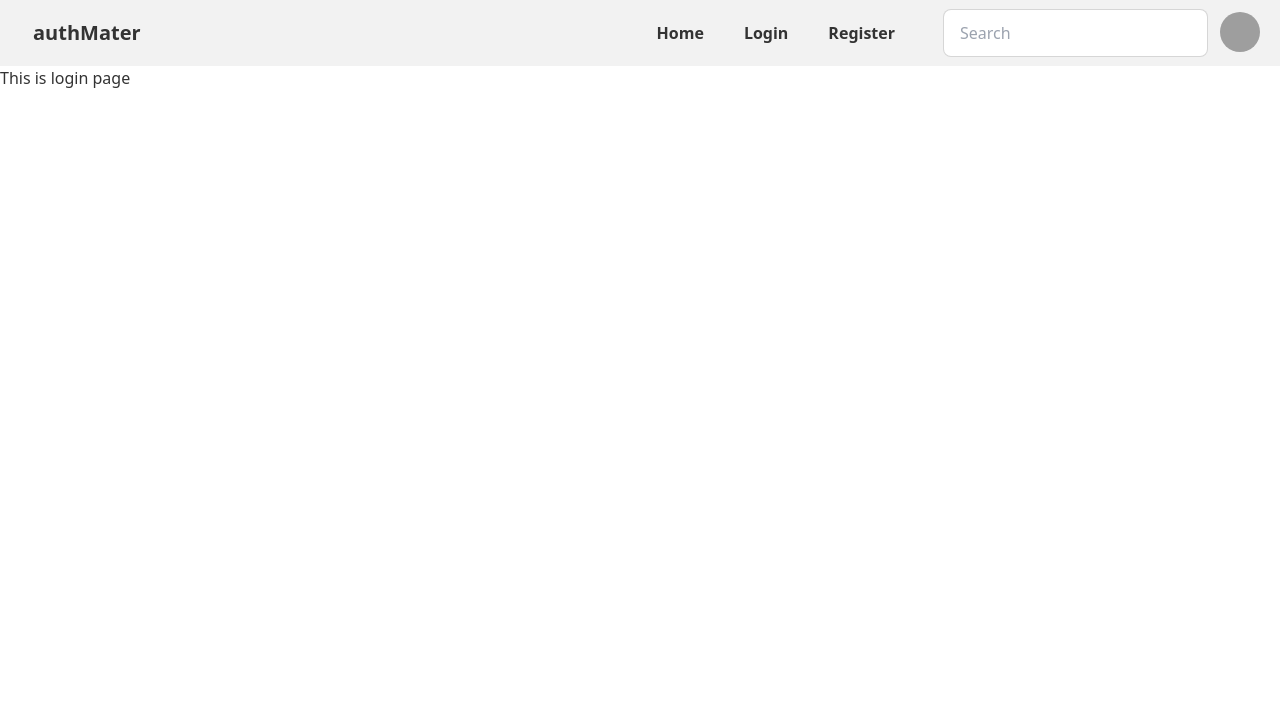
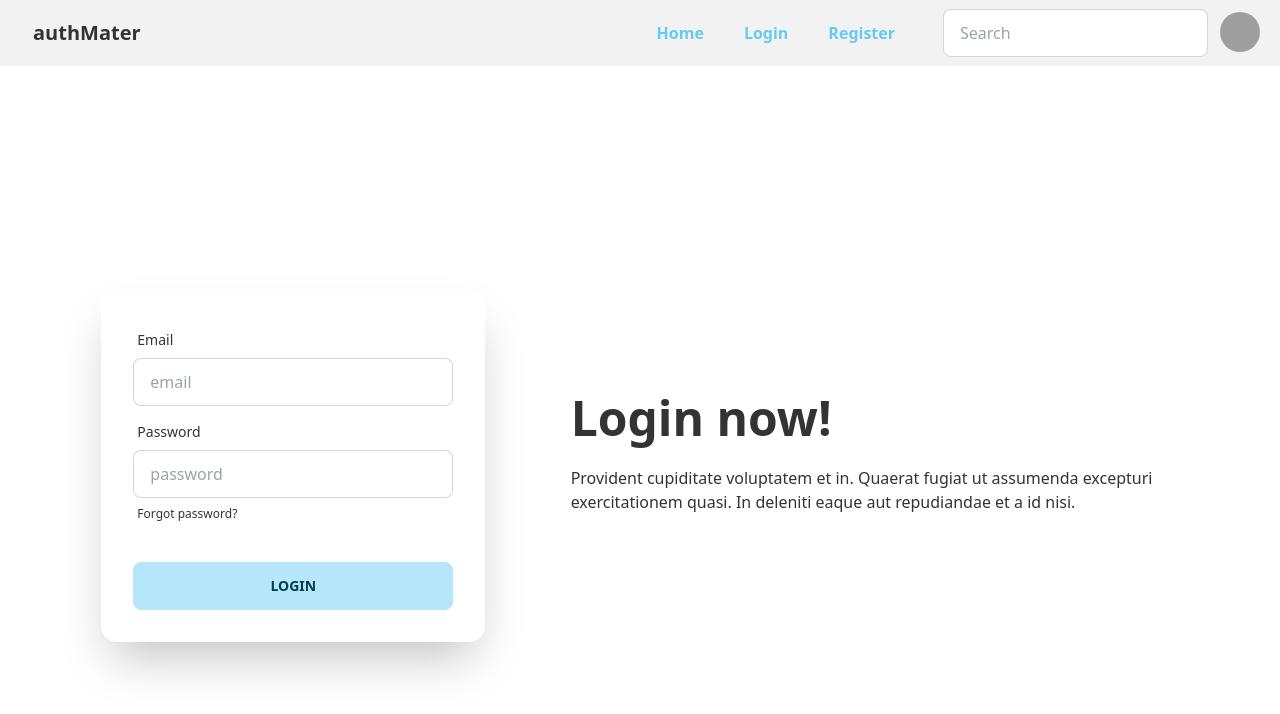
Before and after one commit to rajibrahman74/auth-firebase-context-private-route, a React (Vite) app: page /login in a window 1280 px wide. Shown: the top 714 px of the page. Built offline with nearby package versions, Linux system fonts and the light colour scheme; grey boxes are pictures that could not be loaded.

Commit message:
[ADD]-login-page-in-login-components

```diff
--- a/src/components/Header.jsx
+++ b/src/components/Header.jsx
@@ -3,12 +3,11 @@
 
 const Header = () => {
   return (
-    <div>
     <div className="max-w-7xl mx-auto px-4 navbar bg-[#f2f2f2]">
       <div className="flex-1">
         <a className="btn btn-ghost normal-case text-xl">authMater</a>
       </div>
-        <div className="flex gap-10 mr-12 font-semibold">
+      <div className="flex gap-10 mr-12 font-semibold text-primary-focus">
         <Link to="/">Home</Link>
         <Link to="/login">Login</Link>
         <Link to="/register">Register</Link>
@@ -30,7 +29,6 @@
         </div>
       </div>
     </div>
-    </div>
   );
 };
 
--- a/src/components/Login.jsx
+++ b/src/components/Login.jsx
@@ -1,11 +1,52 @@
-import React from 'react';
+import React from "react";
 
 const Login = () => {
-    return (
-        <div>
-            <h2>This is login page</h2>
+  return (
+      <div className="max-w-7xl mx-auto px-4 hero min-h-screen">
+        <div className="hero-content flex-col lg:flex-row-reverse justify-evenly">
+          <div className="w-[50%] text-center lg:text-left">
+            <h1 className="text-5xl font-bold">Login now!</h1>
+            <p className="py-6">
+              Provident cupiditate voluptatem et in. Quaerat fugiat ut assumenda
+              excepturi exercitationem quasi. In deleniti eaque aut repudiandae
+              et a id nisi.
+            </p>
+          </div>
+          <div className="w-[50%] card flex-shrink-0 max-w-sm shadow-2xl bg-base-100">
+            <div className="card-body">
+              <div className="form-control">
+                <label className="label">
+                  <span className="label-text">Email</span>
+                </label>
+                <input
+                  type="text"
+                  placeholder="email"
+                  className="input input-bordered"
+                />
+              </div>
+              <div className="form-control">
+                <label className="label">
+                  <span className="label-text">Password</span>
+                </label>
+                <input
+                  type="text"
+                  placeholder="password"
+                  className="input input-bordered"
+                />
+                <label className="label">
+                  <a href="#" className="label-text-alt link link-hover">
+                    Forgot password?
+                  </a>
+                </label>
+              </div>
+              <div className="form-control mt-6">
+                <button className="btn btn-primary">Login</button>
+              </div>
+            </div>
+          </div>
         </div>
-    );
+      </div>
+  );
 };
 
 export default Login;
```
Lines whose indentation alone changed are shown as unchanged.
